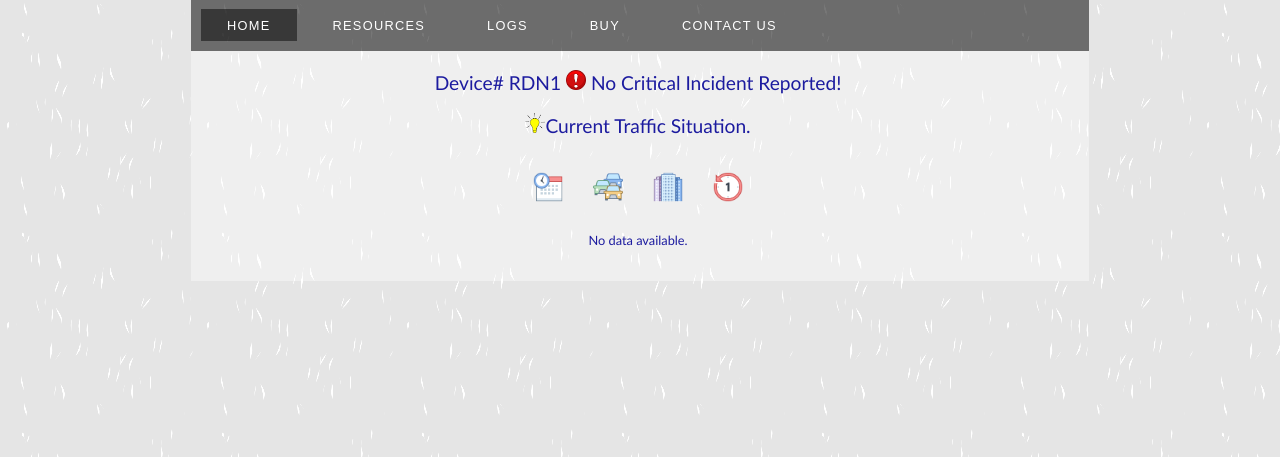
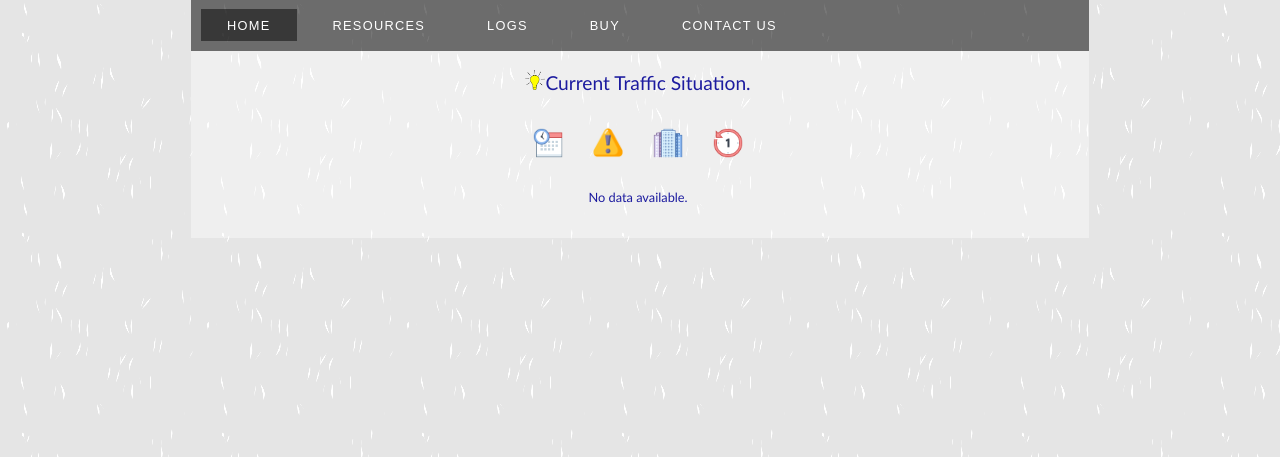
Before and after one commit to srijonmandal1/RODAN, a Flask app: page / in a window 1280 px wide. Shown: the part 173-630 px from the top of the page. Run offline with Flask 2, Linux system fonts and the light colour scheme; data that the repository does not hold is empty; some libraries are stand-ins or nearby versions.

Commit message:
making dashboard concise

```diff
--- a/add_event.py
+++ b/add_event.py
@@ -13,9 +13,10 @@ def add_event(id, number, result, latitude, longitude, time=time.time(), date=st
         "time": int(time),
         "date": str(date),
     }
-    requests.post("http://rodan-das.herokuapp.com/api/v1/add-event", json=event)
+    # requests.post("http://rodan-das.herokuapp.com/api/v1/add-event", json=event)
+    requests.post("http://localhost:5000/api/v1/add-event", json=event)
 
 
-add_event('RDN1', 3, 'pedestrian', 37.658428, -121.876999)
+add_event('RDN1', 1, 'fire', 37.658428, -121.876999)
 add_event('RDN1', 1, 'stop sign', 37.658428, -121.876999)
 add_event('RDN1', 1, 'heavy traffic', 37.658428, -121.876999)
--- a/app.py
+++ b/app.py
@@ -93,7 +93,7 @@ def add_event():
     if event["event"] in ["fire", "accident", "pothole", "oversized vehicle"]:
         starting = "An" if event["event"][0] in ["a", "e", "i", "o", "u"] else "A"
         auth.create_tweet(
-            text=f"{starting} {event[event]} was detected at {reverse_geocode_output['street']}, {reverse_geocode_output['town']}, {reverse_geocode_output['state']} {reverse_geocode_output['postcode']}"
+            text=f"This is a dummy **test message**: {starting} {event['event']} was detected in {reverse_geocode_output['town']}, {reverse_geocode_output['state']} {reverse_geocode_output['postcode']}"
         )
     mongo.db.events.insert_one(event)
     socketio.emit("events", get_agg_events(raw=True), broadcast=True)
@@ -166,4 +166,4 @@ def disconnect():
 
 
 if __name__ == "__main__":
-    socketio.run(app, debug=True)
+    socketio.run(app)
--- a/templates/home.html
+++ b/templates/home.html
@@ -34,13 +34,13 @@
       </div>
       <div id="site_content">
         <div id="content" style="text-align: center;">
-          <p style="font-size: 1.5vw;">Device# RDN1 <img width="20" height="20" src="/static/images/alert.png" alt="Alerts"> No Critical Incident Reported!</p>
+          <!-- <p style="font-size: 1.5vw;">Device# RDN1 <img width="20" height="20" src="/static/images/alert.png" alt="Alerts"> No Critical Incident Reported!</p> -->
           <p style="font-size: 1.5vw;"><img width="20" height="20" src="/static/images/regular_incidents.png" alt="Alerts">Current Traffic Situation.</p>
           <table style="margin-left: auto; margin-right: auto; text-align: center;" class="border-none">
             <thead>
               <tr>
                 <th><img width="30" height="30" src="/static/images/date.png" alt="Date"></th>
-                <th><img width="30" height="30" src="/static/images/event.png" alt="Event"></th>
+                <th><img width="30" height="30" src="/static/images/alert-icon.png" alt="Event"></th>
                 <th><img width="30" height="30" src="/static/images/city.png" alt="City"></th>
                 <th><img width="30" height="30" src="/static/images/counter.png" alt="Total"></th>
               </tr>
```
Also changed, not shown: static/images/alert-icon.png (added).
